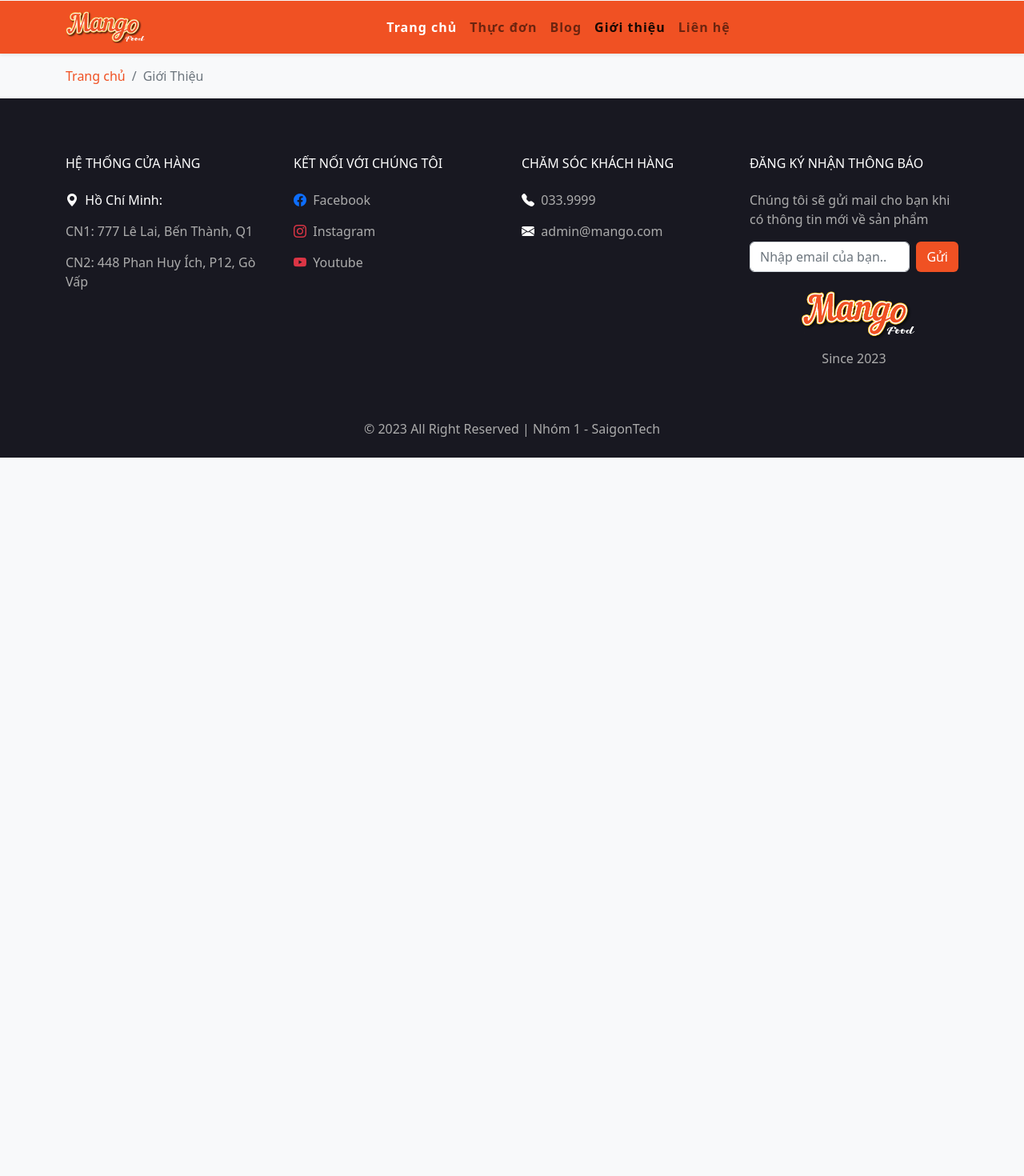
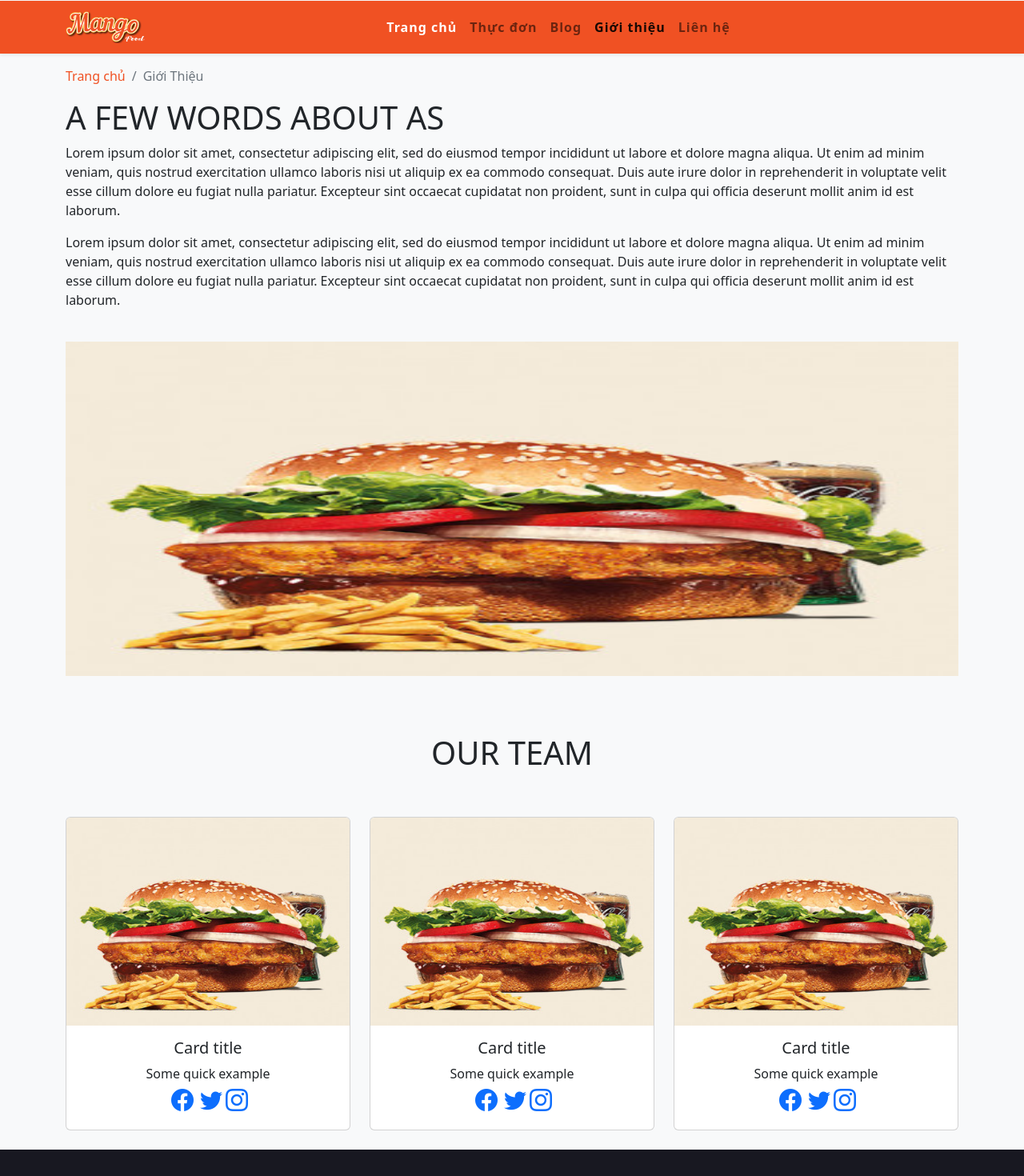
Before and after one commit to gnoud-it/fe-project-group1, a React (Create React App) app: page /GioiThieu in a window 1280 px wide. Shown: the part 120-1590 px from the top of the page at 80% size. Before the commit the page ends 800 px from the top, so only its background shows below. Built offline with nearby package versions, Linux system fonts and the light colour scheme.

Commit message:
Xuan Thuan

```diff
--- a/src/pages/GioiThieu.js
+++ b/src/pages/GioiThieu.js
@@ -1,11 +1,12 @@
 import React from "react";
-import { NavLink } from "react-router-dom";
+
+import hamburger from "../images/hamburger/bur-1.jpg";
 
 const GioiThieu = () => {
    return (
-    <div>
+      <>
          <div id="breadcrum">
-        <div className="container pt-3">
+            <div className="container pt-3 t">
                <nav aria-label="breadcrumb">
                   <ol className="breadcrumb">
                      <li className="breadcrumb-item">
@@ -23,11 +24,127 @@ const GioiThieu = () => {
                </nav>
             </div>
          </div>
-
          <div className="bg-light">
-        <div className="container">{/* nội dung */}</div>
+            <div className="container">
+               <div className="">
+                  <h4 className="fs-1">  A FEW WORDS ABOUT AS</h4>
+                  <p>
+                     Lorem ipsum dolor sit amet, consectetur adipiscing elit,
+                     sed do eiusmod tempor incididunt ut labore et dolore magna
+                     aliqua. Ut enim ad minim veniam, quis nostrud exercitation
+                     ullamco laboris nisi ut aliquip ex ea commodo consequat.
+                     Duis aute irure dolor in reprehenderit in voluptate velit
+                     esse cillum dolore eu fugiat nulla pariatur. Excepteur sint
+                     occaecat cupidatat non proident, sunt in culpa qui officia
+                     deserunt mollit anim id est laborum.
+                  </p>
+                  <p>
+                     Lorem ipsum dolor sit amet, consectetur adipiscing elit,
+                     sed do eiusmod tempor incididunt ut labore et dolore magna
+                     aliqua. Ut enim ad minim veniam, quis nostrud exercitation
+                     ullamco laboris nisi ut aliquip ex ea commodo consequat.
+                     Duis aute irure dolor in reprehenderit in voluptate velit
+                     esse cillum dolore eu fugiat nulla pariatur. Excepteur sint
+                     occaecat cupidatat non proident, sunt in culpa qui officia
+                     deserunt mollit anim id est laborum.
+                  </p>
+                  <div className="text-center py-4">
+                     <img
+                        src={hamburger}
+                        className="card-img-top"
+                        alt=""
+                        width="835"
+                        height="418"
+                     />
                   </div>
                </div>
+            </div>
+         </div>
+         {/*  */}
+         <div className="container">
+            <h3 className="ourTeam text-center fs-1  py-5">OUR TEAM</h3>
+            <div className="row  justify-content-center">
+               <div className="col col-12  col-md-4 pb-4">
+                  {/* Team Modern  */}
+                  <div className="card ">
+                     <img
+                        src={hamburger}
+                        className=" card-img-top"
+                        alt="..."
+                        style={{ height: 260 }}
+                     />
+                     <div className="card-body text-center">
+                        <h5 className="card-title ">Card title</h5>
+                        <p className="card-text mb-0">Some quick example</p>
+                        <div className=" ">
+                           <a href="/#">
+                              <i className="bi bi-facebook fs-3 px-1"></i>
+                           </a>
+                           <a href="/#">
+                              <i className="bi bi-twitter fs-3 px-1"></i>
+                           </a>
+                           <a href="/#">
+                              <i className="bi bi-instagram fs-3 px-1text-warning"></i>
+                           </a>
+                        </div>
+                     </div>
+                  </div>
+               </div>
+               <div className="col col-12 col-md-4 pb-4">
+                  {/* Team Modern*/}
+                  <div className="card">
+                     <img
+                        src={hamburger}
+                        className=" card-img-top"
+                        alt="..."
+                        style={{ height: 260 }}
+                     />
+                     <div className="card-body text-center">
+                        <h5 className="card-title ">Card title</h5>
+                        <p className="card-text mb-0">Some quick example</p>
+                        <div className=" ">
+                           <a href="/#">
+                              <i className="bi bi-facebook fs-3 px-1"></i>
+                           </a>
+                           <a href="/#">
+                              <i className="bi bi-twitter fs-3 px-1"></i>
+                           </a>
+                           <a href="/#">
+                              <i className="bi bi-instagram fs-3 px-1text-warning"></i>
+                           </a>
+                        </div>
+                     </div>
+                  </div>
+               </div>
+               <div className="col col-12 col-md-4 pb-4">
+                  {/* Team Modern*/}
+                  <div className="card">
+                     <img
+                        src={hamburger}
+                        className=" card-img-top"
+                        alt="..."
+                        style={{ height: 260 }}
+                     />
+                     <div className="card-body text-center">
+                        <h5 className="card-title ">Card title</h5>
+                        <p className="card-text mb-0">Some quick example</p>
+                        <div className=" ">
+                           <a href="/#">
+                              <i className="bi bi-facebook fs-3 px-1"></i>
+                           </a>
+                           <a href="/#">
+                              <i className="bi bi-twitter fs-3 px-1"></i>
+                           </a>
+                           <a href="/#">
+                              <i className="bi bi-instagram fs-3 px-1text-warning"></i>
+                           </a>
+                        </div>
+                     </div>
+                  </div>
+               </div>
+            </div>
+         </div>
+      </>
    );
 };
 
```
Lines whose indentation alone changed are shown as unchanged.
